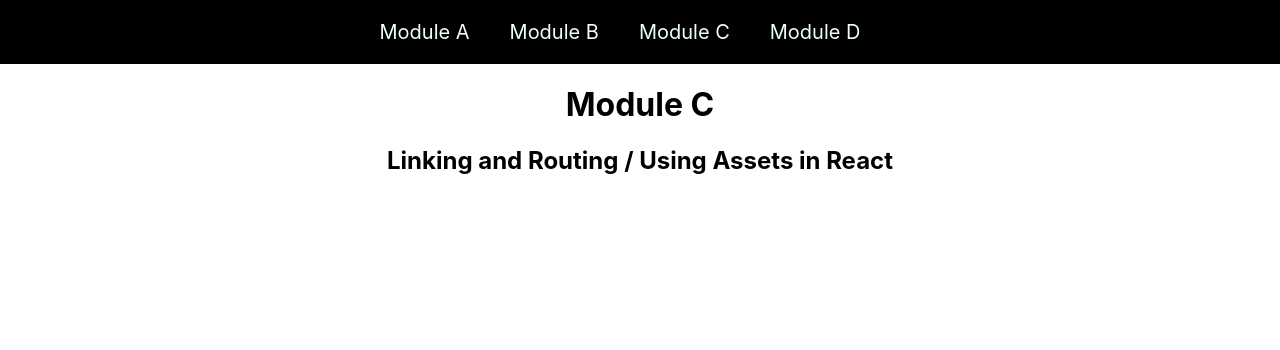
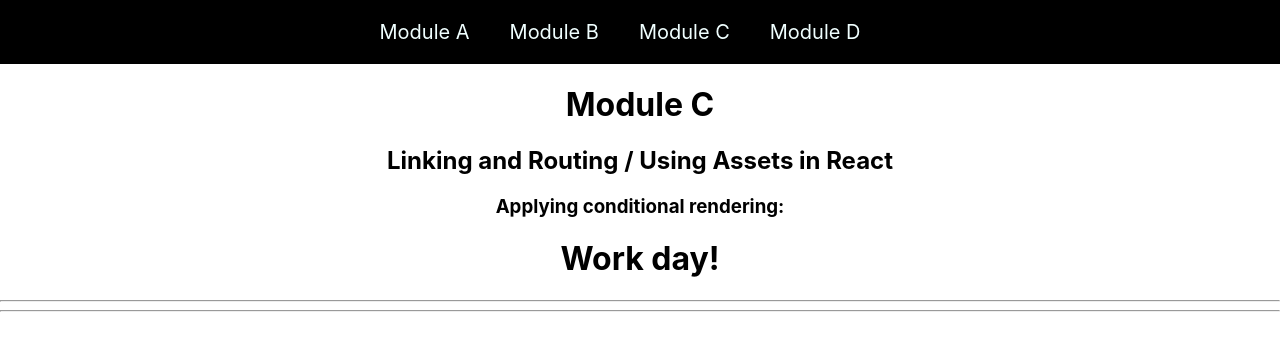
Before and after one commit to dwaxgio/meta-react-core, a React (Create React App) app: page /modulec in a window 1280 px wide. Shown: the top 350 px of the page. Built offline with nearby package versions, Linux system fonts and the light colour scheme.

Commit message:
Linking and routing - Applying conditional rendering

```diff
--- /dev/null
+++ b/src/components/ConditionalRenderingDecision.js
@@ -0,0 +1,23 @@
+import ConditionalRenderingWorkdays from "./ConditionalRenderingWorkdays";
+import ConditionalRenderingWeekends from "./ConditionalRenderingWeekends";
+
+const ConditionalRenderingDecision = () => {
+  const day = new Date().getDay();
+
+  if (day >= 1 && day <= 5) {
+    return (
+      <>
+        <h3>Applying conditional rendering:</h3>
+        <ConditionalRenderingWorkdays />
+      </>
+    );
+  }
+  return (
+    <>
+      <h3>Applying conditional rendering:</h3>
+      <ConditionalRenderingWeekends />
+    </>
+  );
+};
+
+export default ConditionalRenderingDecision;
--- /dev/null
+++ b/src/components/ConditionalRenderingLogicalAND.js
@@ -0,0 +1,13 @@
+const ConditionalRenderingLogicalAND = () => {
+  const val = prompt("Anything but a 0");
+
+  return (
+    <div>
+                  <h1>Please don't type in a zero</h1>
+                  {val && <h2>Yay, no 0 was typed in!</h2>}
+             {" "}
+    </div>
+  );
+};
+
+export default ConditionalRenderingLogicalAND;
--- /dev/null
+++ b/src/components/ConditionalRenderingWeekends.js
@@ -0,0 +1,5 @@
+const ConditionalRenderingWeekends = () => {
+  return <h1>Rest day!</h1>;
+};
+
+export default ConditionalRenderingWeekends;
--- /dev/null
+++ b/src/components/ConditionalRenderingWorkdays.js
@@ -0,0 +1,5 @@
+const ConditionalRenderingWorkdays = () => {
+  return <h1>Work day!</h1>;
+};
+
+export default ConditionalRenderingWorkdays;
--- a/src/pages/ModuleC.js
+++ b/src/pages/ModuleC.js
@@ -1,8 +1,16 @@
+import ConditionalRenderingDecision from "../components/ConditionalRenderingDecision";
+import ConditionalRenderingLogicalAND from "../components/ConditionalRenderingLogicalAND"
+
 const ModuleC = () => {
   return (
     <>
       <h1>Module C</h1>
       <h2>Linking and Routing / Using Assets in React</h2>
+      <ConditionalRenderingDecision />
+      <hr />
+      {/* <h3>Conditional rendering using the logical AND operator:</h3>
+      <ConditionalRenderingLogicalAND/> */}
+      <hr/>
     </>
   );
 };
```
